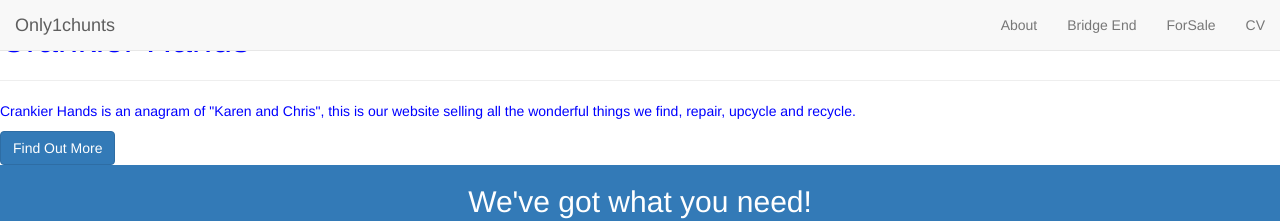
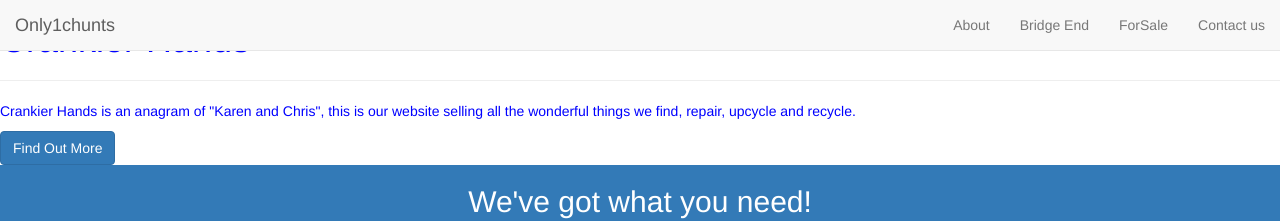
Before and after one commit to only1chunts/only1chunts.github.io, a Jekyll site: the page built from pages/my-cv.md, in a window 1280 px wide. Shown: the top 221 px of the page. Built offline with Jekyll 4.4.1, drawn with Linux system fonts in a browser that asks for light colours; nearby versions of some CDN libraries; library files that are not in the unit come from our copies.

Commit message:
Update nav.html

```diff
--- a/_includes/nav.html
+++ b/_includes/nav.html
@@ -24,7 +24,7 @@
                     <a class="page-scroll" href="#portfolio">ForSale</a>
                 </li>
                 <li>
-                    <a class="page-scroll" href="/pages/my-cv.html">CV</a>
+                    <a class="page-scroll" href="#contact">Contact us</a>
                 </li>
             </ul>
         </div>
```
